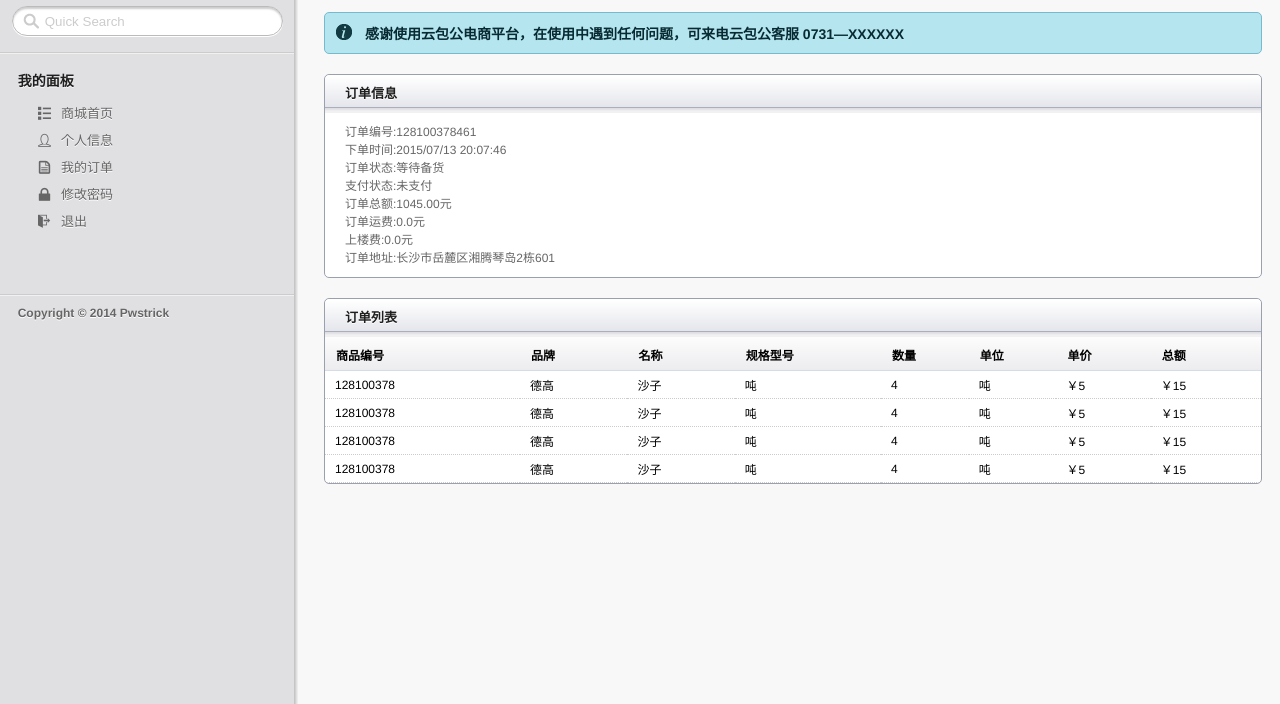
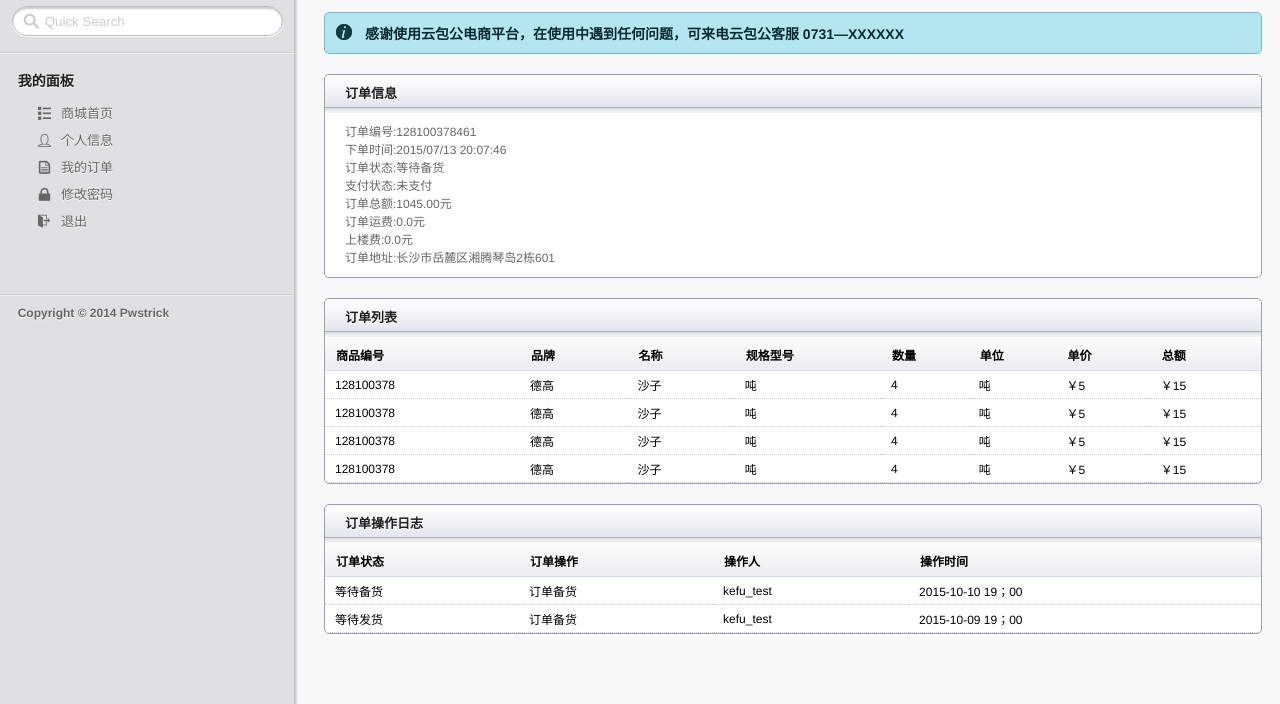
Before and after one commit to catxii/mall, a plain HTML site: page mall-order-detail.html in a window 1280 px wide. Shown: the part 96-800 px from the top of the page. Drawn offline with Linux system fonts and the light colour scheme.

Commit message:
新增订单操作日志

```diff
--- a/mall-order-detail.html
+++ b/mall-order-detail.html
@@ -135,6 +135,42 @@
 			</div><!-- end of .tab_container -->
 		</article>
 
+		<article class="module width_full" style="margin-bottom:20px;">
+			<header><h3 class="tabs_involved">订单操作日志</h3>
+			</header>
+
+			<div class="tab_container">
+				<div id="tab1" class="tab_content">
+					<table class="tablesorter" cellspacing="0">
+					<thead>
+						<tr>
+							<th>订单状态</th>
+							<th>订单操作</th>
+							<th>操作人</th>
+							<th>操作时间</th>
+						</tr>
+					</thead>
+					<tbody>
+						<tr>
+							<td>等待备货</td>
+							<td>订单备货</td>
+							<td>kefu_test</td>
+							<td>2015-10-10 19；00</td>
+						</tr>
+						<tr>
+							<td>等待发货</td>
+							<td>订单备货</td>
+							<td>kefu_test</td>
+							<td>2015-10-09 19；00</td>
+						</tr>
+
+					</tbody>
+					</table>
+				</div><!-- end of #tab1 -->
+
+			</div><!-- end of .tab_container -->
+		</article>
+
 
 	</section>
 	<script src="scripts/libs/require/require.js" type="text/javascript" data-main="scripts/app/index/main"></script>
```
Also changed, not shown: mall-porfile.html (+4 -0 lines).
